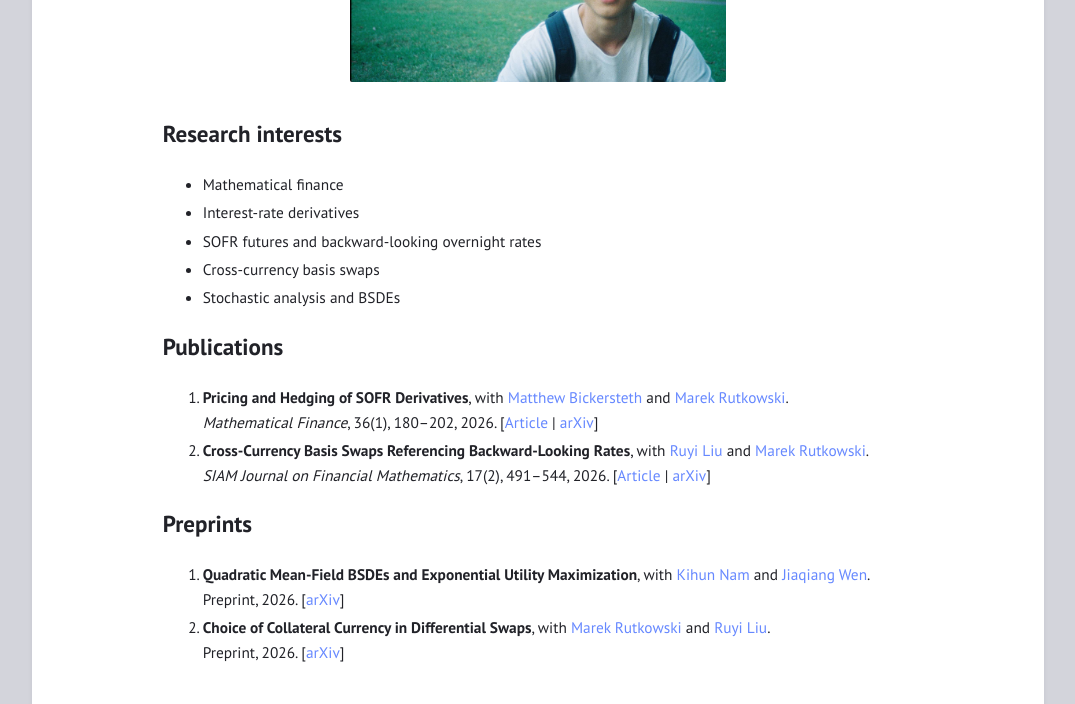
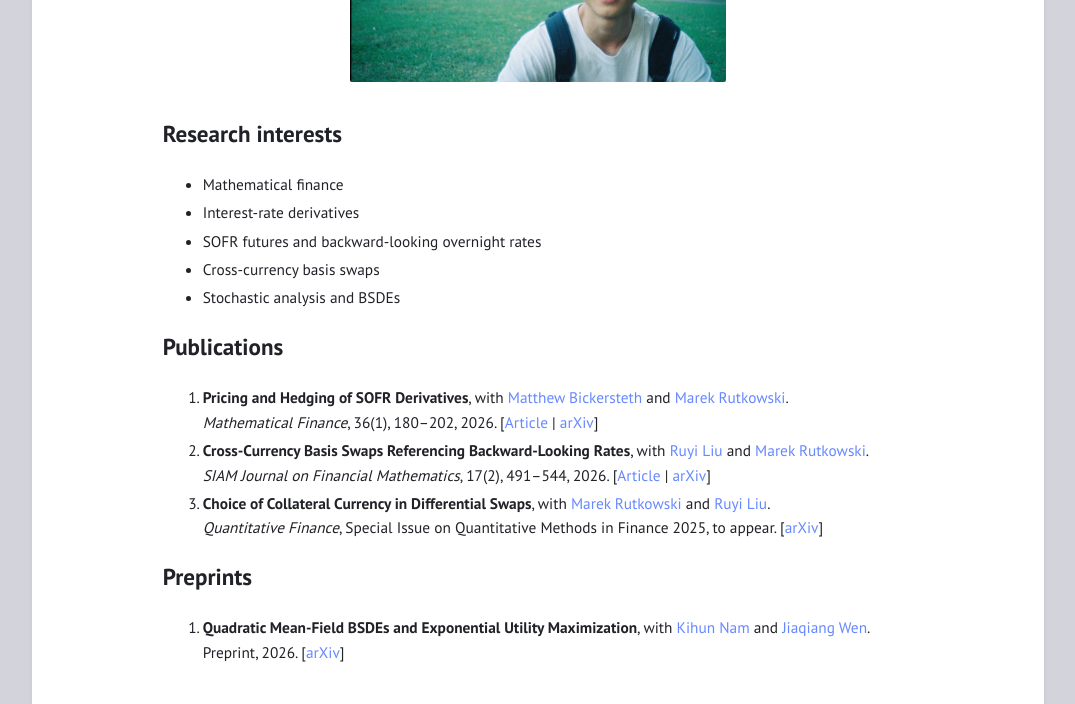
Before and after one commit to YININGDING/YiningDing.github.io, a plain HTML site: page index.html in a window 1280 px wide. Shown: the part 526-1230 px from the top of the page, without its empty margins (102-1177 px from the left). Drawn offline with Linux system fonts and the light colour scheme.

Commit message:
Move collateral currency paper to Publications (to appear in Quantitative Finance)

```diff
--- a/index.html
+++ b/index.html
@@ -41,14 +41,14 @@
   <em>Mathematical Finance</em>, 36(1), 180&ndash;202, 2026. [<a href="https://doi.org/10.1111/mafi.70004">Article</a> | <a href="https://arxiv.org/abs/2112.14033">arXiv</a>]</li>
   <li><b>Cross-Currency Basis Swaps Referencing Backward-Looking Rates</b>, with <a href="https://ruyi-liu61.github.io/">Ruyi Liu</a> and <a href="https://profiles.sydney.edu.au/marek.rutkowski">Marek Rutkowski</a>.<br />
   <em>SIAM Journal on Financial Mathematics</em>, 17(2), 491&ndash;544, 2026. [<a href="https://doi.org/10.1137/24M1701538">Article</a> | <a href="https://arxiv.org/abs/2410.08477">arXiv</a>]</li>
+  <li><b>Choice of Collateral Currency in Differential Swaps</b>, with <a href="https://profiles.sydney.edu.au/marek.rutkowski">Marek Rutkowski</a> and <a href="https://ruyi-liu61.github.io/">Ruyi Liu</a>.<br />
+  <em>Quantitative Finance</em>, Special Issue on Quantitative Methods in Finance 2025, to appear. [<a href="https://arxiv.org/abs/2603.07863">arXiv</a>]</li>
 </ol>
 
   <h2 id="preprints">Preprints</h2>
 <ol>
   <li><b>Quadratic Mean-Field BSDEs and Exponential Utility Maximization</b>, with <a href="https://sites.google.com/view/kihun-nam/home">Kihun Nam</a> and <a href="https://math.sustech.edu.cn/e/wenjiaqiang">Jiaqiang Wen</a>.<br />
   Preprint, 2026. [<a href="https://arxiv.org/abs/2511.17214">arXiv</a>]</li>
-  <li><b>Choice of Collateral Currency in Differential Swaps</b>, with <a href="https://profiles.sydney.edu.au/marek.rutkowski">Marek Rutkowski</a> and <a href="https://ruyi-liu61.github.io/">Ruyi Liu</a>.<br />
-  Preprint, 2026. [<a href="https://arxiv.org/abs/2603.07863">arXiv</a>]</li>
 </ol>
 
 </article>
```
